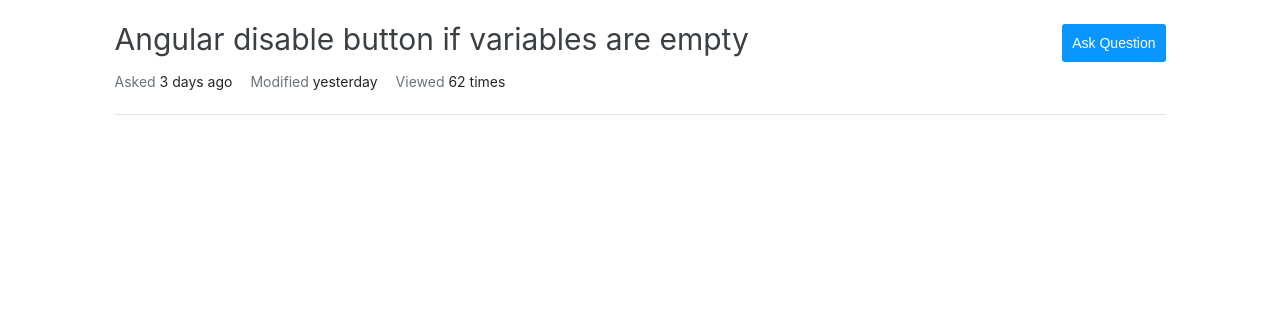
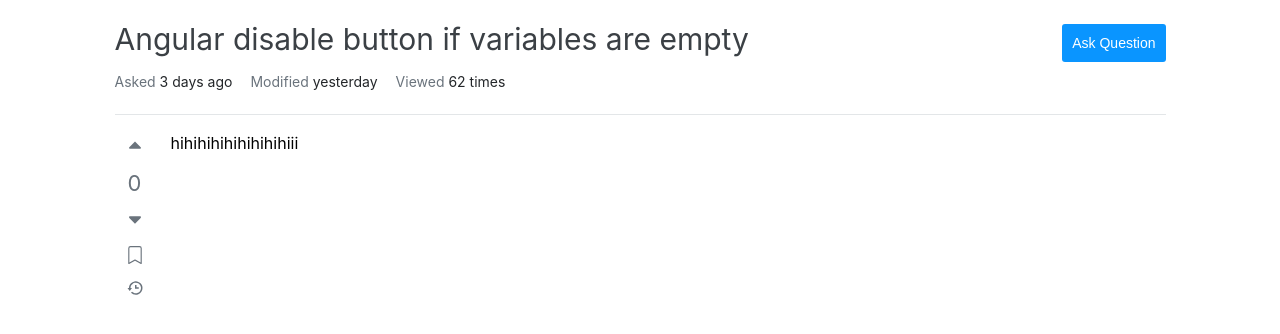
Before and after one commit to codestates-seb/seb43_pre_034, a React (Create React App) app in the folder client/: page / in a window 1280 px wide. Shown: the top 334 px of the page. Built offline with nearby package versions, Linux system fonts and the light colour scheme.

Commit message:
feat: QuestionBottomButttons 컴포넌트 구현 시작

```diff
--- a/client/src/pages/Detail.jsx
+++ b/client/src/pages/Detail.jsx
@@ -1,5 +1,6 @@
 import styled from "styled-components";
 import { AskQuestionBtn } from "../components/common/Buttons";
+import { VotingContainer } from "../components/QuestionDetail/VotingCompo";
 const DetailPage = styled.div`
   max-width: 1051px;
   @media ${({ theme }) => theme.breakpoints.mobileMax} {
@@ -50,6 +51,22 @@ const DetailHeader = styled.div`
   }
 `;
 
+const DetailBodyCon = styled.div`
+  display: flex;
+  flex-direction: row;
+  margin-top: 20px;
+  width: 100%;
+`;
+const DetailBody = () => {
+  return (
+    <DetailBodyCon>
+      <VotingContainer />
+      <div>
+        <p>hihihihihihihihihiii</p>
+      </div>
+    </DetailBodyCon>
+  );
+};
 function Detail() {
   return (
     <DetailPage>
@@ -70,6 +87,7 @@ function Detail() {
           </p>
         </div>
       </DetailHeader>
+      <DetailBody />
     </DetailPage>
   );
 }
```
Also changed, not shown: client/src/components/QuestionDetail/QuestionBottomButton.jsx (added, +12 -0 lines).
